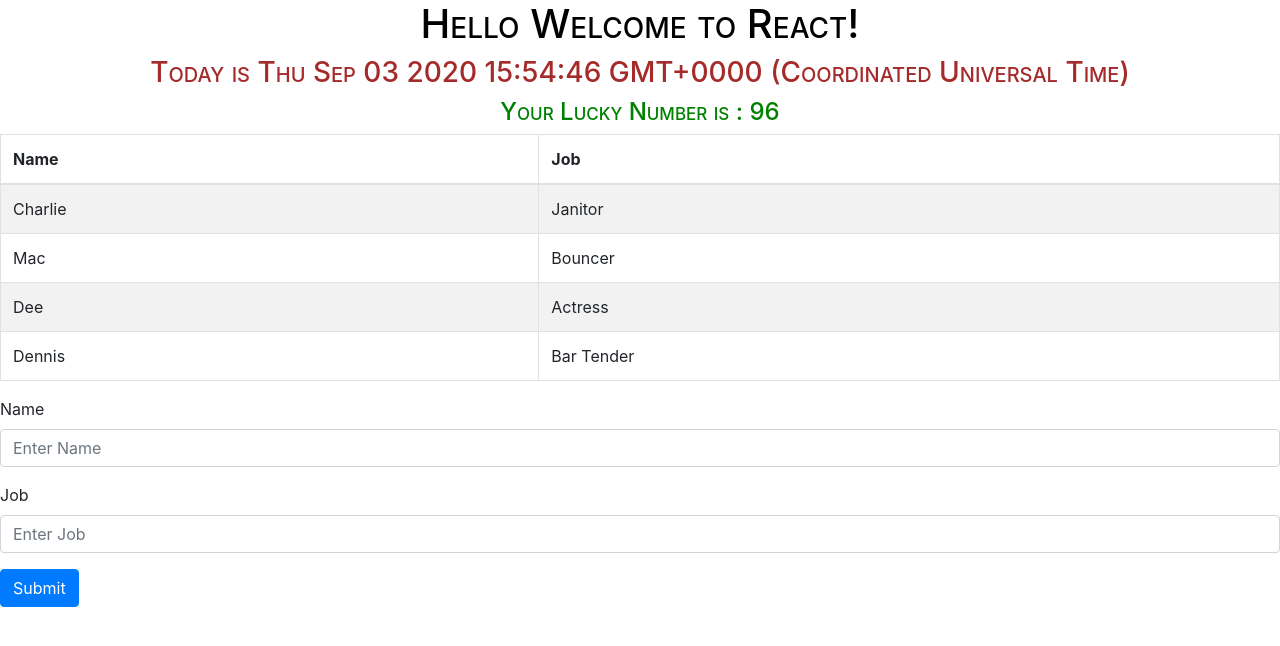
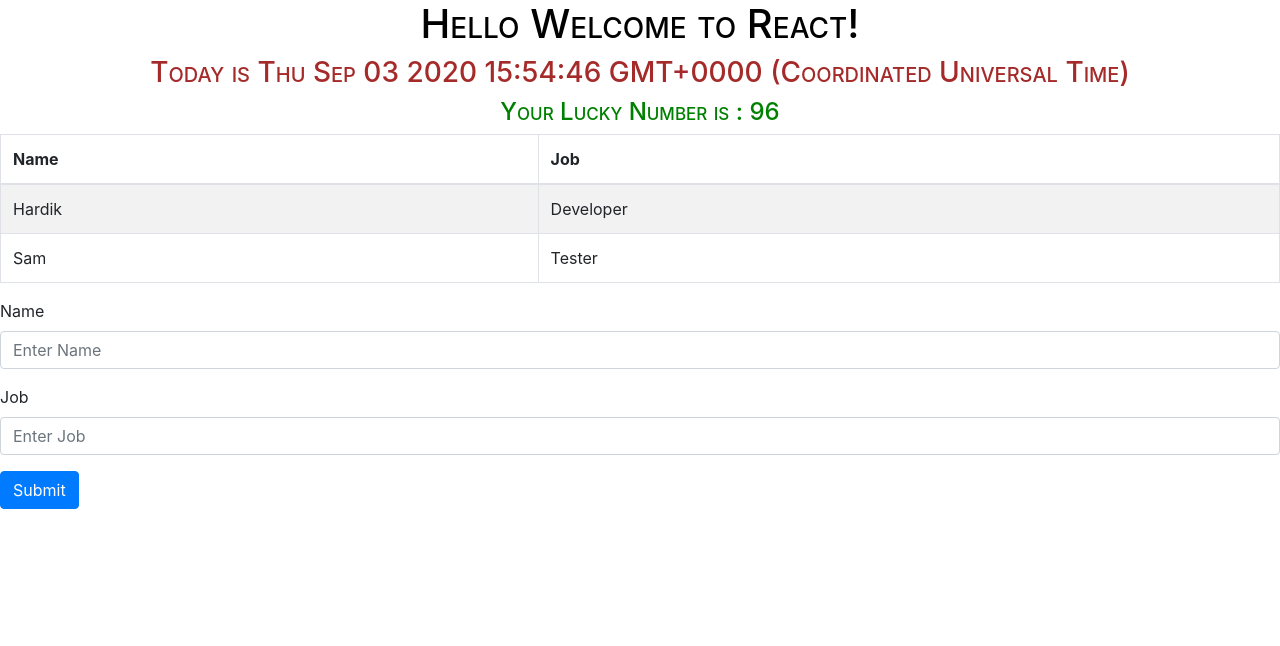
Before and after one commit to sam-hardik/StartingWithReact, a React (Create React App) app: page / in a window 1280 px wide. Shown: the top 646 px of the page. Built offline with nearby package versions, Linux system fonts and the light colour scheme.

Commit message:
Submit Button is now Functional

```diff
--- a/package.json
+++ b/package.json
@@ -8,7 +8,8 @@
     "@testing-library/user-event": "^7.2.1",
     "react": "^16.13.1",
     "react-dom": "^16.13.1",
-    "react-scripts": "3.4.3"
+    "react-scripts": "3.4.3",
+    "winston": "^3.3.3"
   },
   "scripts": {
     "start": "react-scripts start",
--- /dev/null
+++ b/src/MyComponents/TableApp.js
@@ -0,0 +1,45 @@
+import React from 'react';
+import * as ReactBootStrap from 'react-bootstrap'
+import MyForm from './form';
+ class TableApp extends React.Component{
+     state={
+         employeeList :[
+             {eName : 'Hardik',eJob:'Developer'},
+             {eName : 'Sam',eJob:'Tester'}
+            ]
+     };
+     submitBtn = () =>{
+         this.renderEmploye(this.state.employeeList)
+         let empName=document.getElementById('formGroupName').value;
+         let empJob=document.getElementById('formGroupJob').value;
+         let empObject = {eName : empName,eJob:empJob};
+         this.state.employeeList.push(empObject);
+         this.setState(this.state.employeeList);
+    }
+    renderEmploye = (empl)=>{
+        return( <tr>
+        <td>{empl.eName}</td>
+        <td>{empl.eJob}</td>
+        </tr>
+        )
+    }
+
+     render(){
+       return(<div>
+        <ReactBootStrap.Table striped bordered hover>
+        <thead>
+          <tr>
+            <th>Name</th>
+            <th>Job</th>
+          </tr>
+        </thead>
+        <tbody>
+          {this.state.employeeList.map(this.renderEmploye)}
+        </tbody>
+      </ReactBootStrap.Table>
+      <MyForm/>
+      <ReactBootStrap.Button variant="primary" onClick={this.submitBtn}>Submit</ReactBootStrap.Button>
+      </div>);
+ }
+}
+export default TableApp;
--- a/src/MyComponents/assignmentOne.js
+++ /dev/null
@@ -1,48 +0,0 @@
-import React from "react";
-import * as ReactBootStrap from "react-bootstrap";
-import MyForm from './form';
-var Table = ()=>{
-    var employee = [
-        {eName: "Charlie",eJob:"Janitor"},
-        {eName: "Mac",eJob:"Bouncer"},
-        {eName: "Dee",eJob:"Actress"},
-        {eName: "Dennis",eJob:"Bar Tender"},
-    ];
-    let array =[];
-    const submitBtn=()=>{
-      let ename=document.getElementById('formGroupName').value;
-    let ejob=document.getElementById('formGroupJob').value;
-    console.log(ename,ejob);
-    let obj={eName:ename,eJob:ejob};
-    array.push(obj);
-    console.log(array);
-    employee.push(obj);
-    console.log(employee);
-    }
-
-    const renderEmploye = (employe,index)=>{
-        return( <tr key={index}>
-        <td>{employe.eName}</td>
-        <td>{employe.eJob}</td>
-        </tr>
-        )
-    }
-
-    return(
-        <div>
-    <ReactBootStrap.Table striped bordered hover>
-    <thead>
-      <tr>
-        <th>Name</th>
-        <th>Job</th>
-      </tr>
-    </thead>
-    <tbody>
-      {employee.map(renderEmploye)}
-    </tbody>
-  </ReactBootStrap.Table>
-  <MyForm/>
-  <ReactBootStrap.Button variant="primary" onClick={submitBtn}>Submit</ReactBootStrap.Button>
-  </div>);
-}
- export default Table;
--- a/src/index.js
+++ b/src/index.js
@@ -3,17 +3,16 @@
 import './index.css';
 import LuckyNumber from './MyComponents/LuckyNumber';
 import "bootstrap/dist/css/bootstrap.min.css";
-import Table from './MyComponents/assignmentOne';
+import TableApp from './MyComponents/TableApp'
 import * as serviceWorker from './serviceWorker';
+
 const sysDate = new Date();
-
 ReactDOM.render(
   <>
   <h1 className ="heading">Hello Welcome to React!</h1>
   <h3 id="date">{`Today is ${sysDate}`}</h3>
   <LuckyNumber/>
-  <Table/>
+  <TableApp/>
   </>,
-  document.getElementById('root')
-);
+  document.getElementById('root'));
 serviceWorker.unregister();
```
Also changed, not shown: src/config/logger.js (added, +16 -0 lines).
